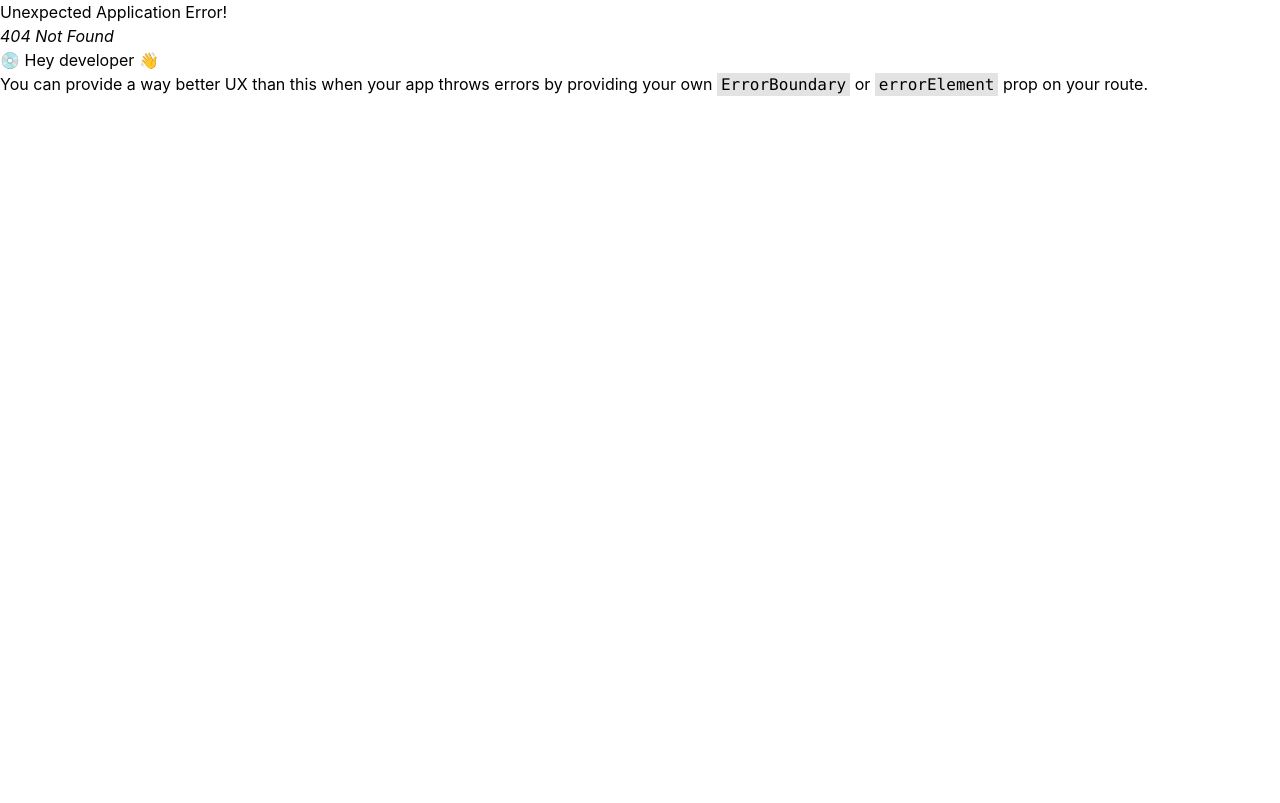
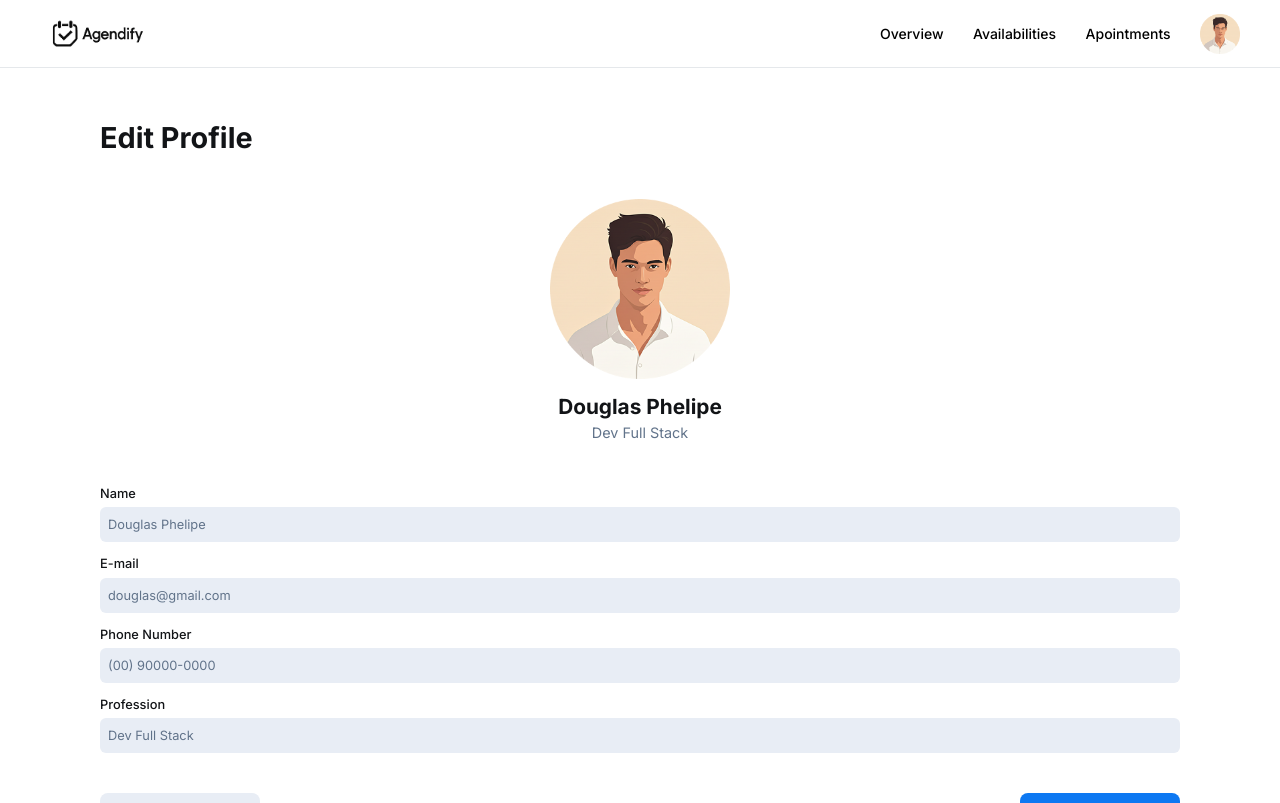
Before and after one commit to DouglaasPH/agendify, a React (Vite) app in the folder frontend/: page /user-profile/edit in a window 1280 px wide. Before the commit this address had no page. Shown: the top 803 px of the page. Built offline with nearby package versions, Linux system fonts and the light colour scheme.

Commit message:
added edit user data page..

```diff
--- a/frontend/src/App.tsx
+++ b/frontend/src/App.tsx
@@ -16,6 +16,7 @@ import LoginPage from "./pages/login/login";
 import RegisterPage from "./pages/register/register";
 import ChooseYourAvatarPage from "./pages/choose_your_avatar/chooseYourAvatar";
 import UserProfilePage from "./pages/user_profile/userProfile";
+import ChangeAccountPage from "./pages/change_account/changeAccount";
 
 // Components
 import NavBar from "./components/navbar/navBar";
@@ -99,14 +100,24 @@ const browserRoutes = createBrowserRouter(
           </>
         }
       />
+      <Route path="user-profile">
         <Route
-        path="user-profile"
+          index
           element={
             <>
               <NavBar /> <UserProfilePage /> <FooterBar />
             </>
           }
         />
+        <Route
+          path="edit"
+          element={
+            <>
+              <NavBar /> <ChangeAccountPage /> <FooterBar />
+            </>
+          }
+        />
+      </Route>
     </Route>
   )
 );
--- /dev/null
+++ b/frontend/src/pages/change_account/changeAccount.tsx
@@ -0,0 +1,86 @@
+function ChangeAccountPage() {
+  const data_user = {
+    name: "Douglas Phelipe",
+    email: "douglas@gmail.com",
+    phone_number: "(00) 90000-0000",
+    profession: "Dev Full Stack",
+    user_avatar_path: "../../../public/avatars/1.png",
+  };
+
+  return (
+    <div className="flex justify-center items-center p-[0.4rem] xl:p-0 mb-20">
+      <div className="w-92 sm:w-140 xl:w-270 xl:mt-12 mt-8 flex flex-col justify-center items-center gap-10">
+        <h1 className=" w-full font-inter font-bold text-[1.5rem] sm:text-[1.65rem] xl:text-[1.8rem] text-[#121417]">
+          Edit Profile
+        </h1>
+        <section className="flex flex-col items-center gap-3">
+          <img
+            src={data_user.user_avatar_path}
+            alt="user avatar"
+            className="w-30 sm:w-35 xl:w-45"
+          />
+          <div className="flex flex-col justify-between items-center">
+            <h4 className="font-inter font-bold text-[1.1rem] sm:text-[1.2rem] xl:text-[1.3rem] text-[#121417]">
+              {data_user.name}
+            </h4>
+            <p className="font-inter font-normal text-[0.7rem] sm:text-[0.8rem] xl:text-[0.9rem] text-[#61738A]">
+              {data_user.profession}
+            </p>
+          </div>
+        </section>
+        <section className="w-full flex flex-col justify-between gap-3">
+          <div className="flex flex-col justify-between gap-1 w-full">
+            <p className="font-inter font-medium text-[0.6rem] sm:text-[0.7rem] xl:text-[0.8rem] text-[#121417]">
+              Name
+            </p>
+            <input
+              type="text"
+              placeholder={data_user.name}
+              className="font-inter font-normal text-[0.6rem] sm:text-[0.7rem] xl:text-[0.8rem] placeholder-[#61738A] text-[#121417] border-none bg-[#E8EDF5] rounded-md p-2 w-full"
+            />
+          </div>
+          <div className="flex flex-col justify-between gap-1 w-full">
+            <p className="font-inter font-medium text-[0.6rem] sm:text-[0.7rem] xl:text-[0.8rem] text-[#121417]">
+              E-mail
+            </p>
+            <input
+              type="email"
+              placeholder={data_user.email}
+              className="font-inter font-normal text-[0.6rem] sm:text-[0.7rem] xl:text-[0.8rem] placeholder-[#61738A] text-[#121417] border-none bg-[#E8EDF5] rounded-md p-2 w-full"
+            />
+          </div>
+          <div className="flex flex-col justify-between gap-1 w-full">
+            <p className="font-inter font-medium text-[0.6rem] sm:text-[0.7rem] xl:text-[0.8rem] text-[#121417]">
+              Phone Number
+            </p>
+            <input
+              type="text"
+              placeholder={data_user.phone_number}
+              className="font-inter font-normal text-[0.6rem] sm:text-[0.7rem] xl:text-[0.8rem] placeholder-[#61738A] text-[#121417] border-none bg-[#E8EDF5] rounded-md p-2 w-full"
+            />
+          </div>
+          <div className="flex flex-col justify-between gap-1 w-full">
+            <p className="font-inter font-medium text-[0.6rem] sm:text-[0.7rem] xl:text-[0.8rem] text-[#121417]">
+              Profession
+            </p>
+            <input
+              type="text"
+              placeholder={data_user.profession}
+              className="font-inter font-normal text-[0.6rem] sm:text-[0.7rem] xl:text-[0.8rem] placeholder-[#61738A] text-[#121417] border-none bg-[#E8EDF5] rounded-md p-2 w-full"
+            />
+          </div>
+        </section>
+        <section className="w-full flex flex-row justify-between">
+          <button className="p-3 pl-2 xl:pl-3 pr-2 xl:pr-3 w-[8rem] sm:w-[8rem] xl:w-[10rem] bg-[#E8EDF5] hover:opacity-80 rounded-lg text-[#121417] font-inter font-bold text-[0.6rem] sm:text-[0.7rem] xl:text-[0.8rem] cursor-pointer">
+            Cancel
+          </button>
+          <button className="p-3 pl-2 xl:pl-3 pr-2 xl:pr-3 w-[8rem] sm:w-[8rem] xl:w-[10rem] bg-[#0D78F2] hover:opacity-90 rounded-lg text-[#FFFFFF] font-inter font-bold text-[0.6rem] sm:text-[0.7rem] xl:text-[0.8rem] cursor-pointer">
+            Save Changes
+          </button>
+        </section>
+      </div>
+    </div>
+  );
+}
+
+export default ChangeAccountPage;
```
Lines whose indentation alone changed are shown as unchanged.
